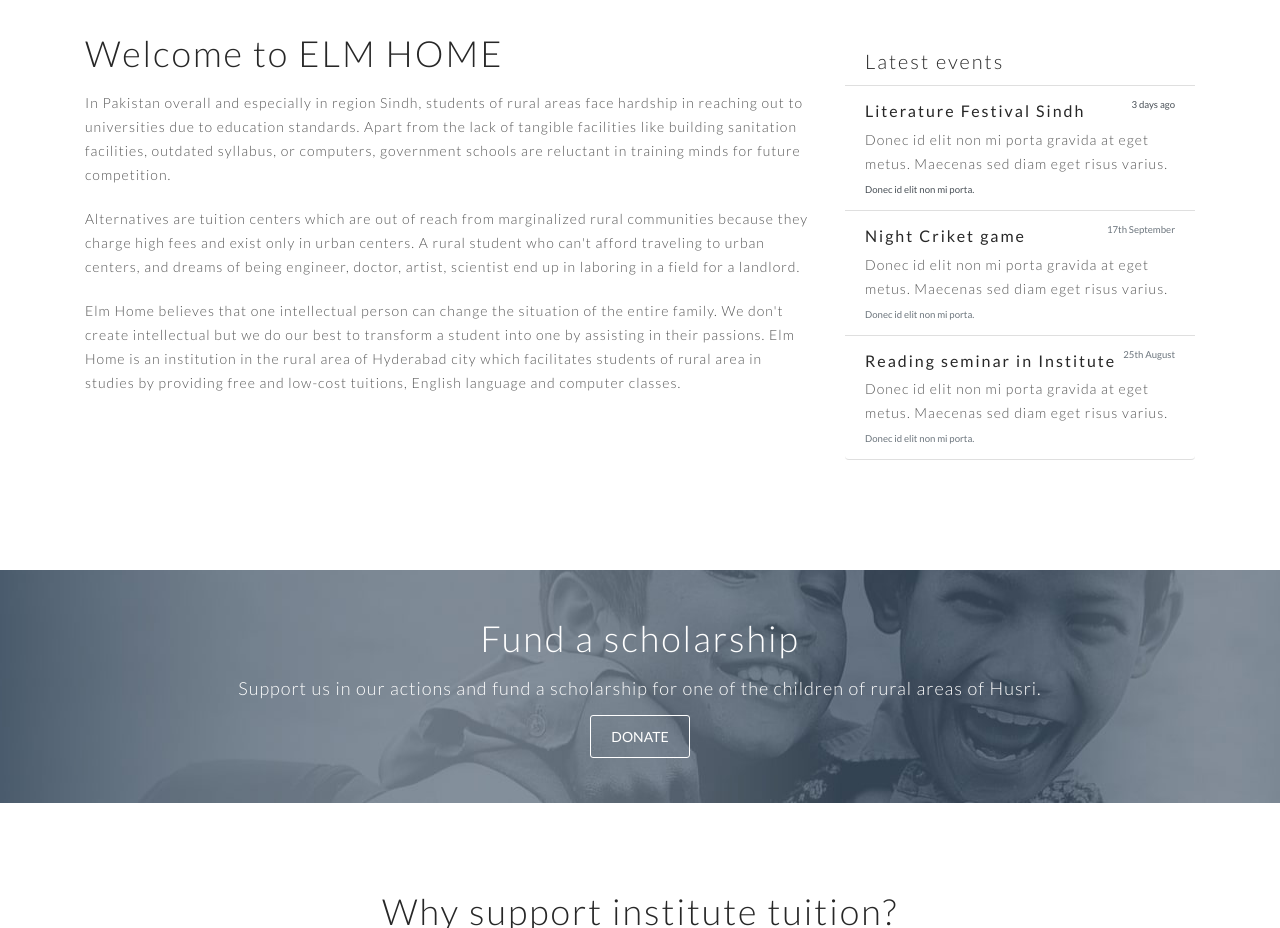
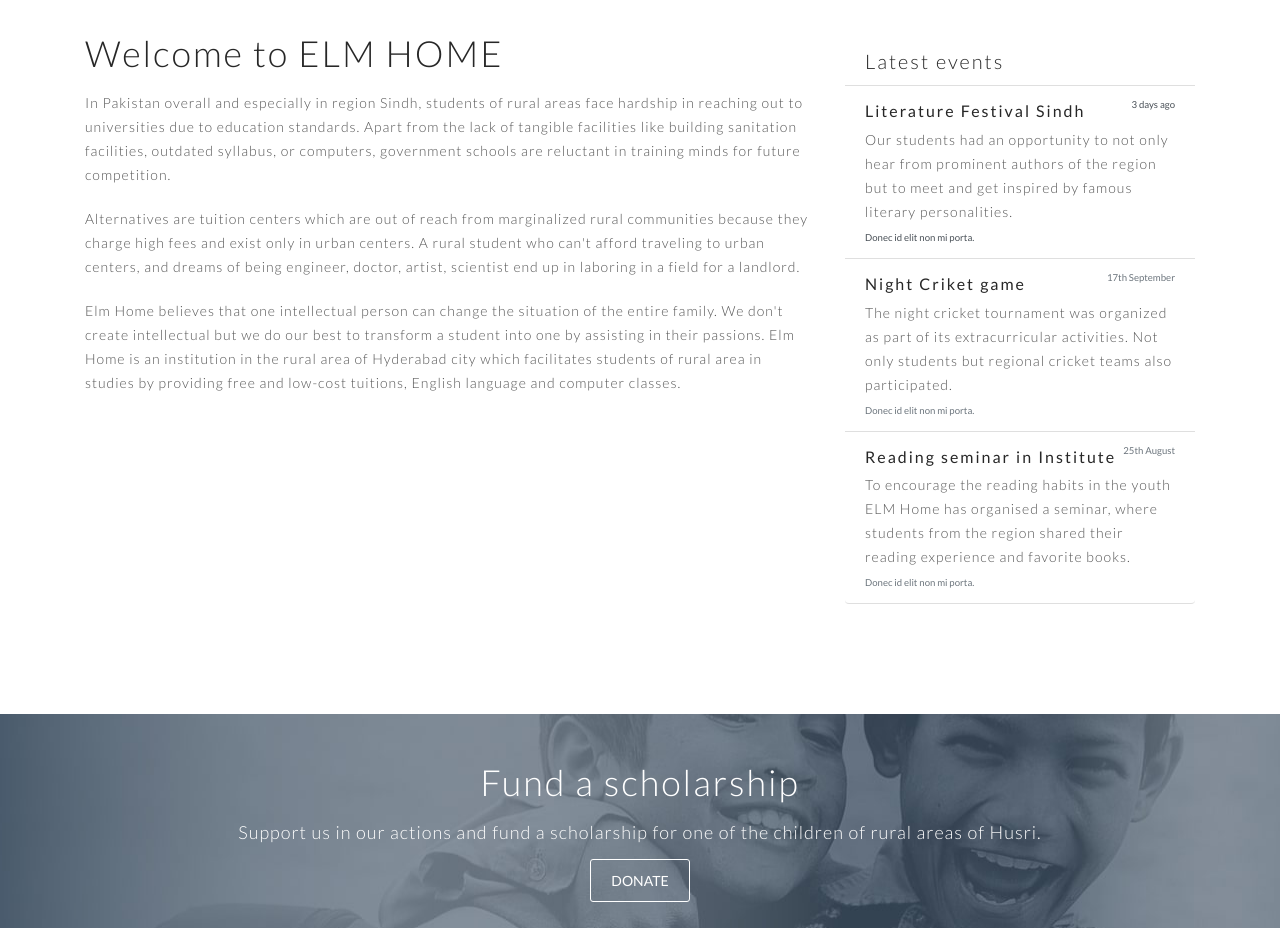
Before and after one commit to welaugh/welaugh.github.io, a plain HTML site: page elm-home.html in a window 1280 px wide. Shown: the part 840-1768 px from the top of the page. Drawn offline with nearby package versions, Linux system fonts and the light colour scheme.

Commit message:
Add the news info

```diff
--- a/elm-home.html
+++ b/elm-home.html
@@ -129,7 +129,7 @@
                                 <h5 class="mb-1">Literature Festival Sindh</h5>
                                 <small>3 days ago</small>
                               </div>
-                              <p class="mb-1">Donec id elit non mi porta gravida at eget metus. Maecenas sed diam eget risus varius.</p>
+                              <p class="mb-1">Our students had an opportunity to not only hear from prominent authors of the region but to meet and get inspired by famous literary personalities.</p>
                               <small>Donec id elit non mi porta.</small>
                             </a>
                             <a href="#" class="list-group-item list-group-item-action">
@@ -137,7 +137,7 @@
                                 <h5 class="mb-1">Night Criket game</h5>
                                 <small class="text-muted">17th September</small>
                               </div>
-                              <p class="mb-1">Donec id elit non mi porta gravida at eget metus. Maecenas sed diam eget risus varius.</p>
+                              <p class="mb-1">The night cricket tournament was organized as part of its extracurricular activities. Not only students but regional cricket teams also participated.</p>
                               <small class="text-muted">Donec id elit non mi porta.</small>
                             </a>
                             <a href="#" class="list-group-item list-group-item-action">
@@ -145,7 +145,7 @@
                                 <h5 class="mb-1">Reading seminar in Institute</h5>
                                 <small class="text-muted">25th August</small>
                               </div>
-                              <p class="mb-1">Donec id elit non mi porta gravida at eget metus. Maecenas sed diam eget risus varius.</p>
+                              <p class="mb-1">To encourage the reading habits in the youth ELM Home has organised a seminar, where students from the region shared their reading experience and favorite books.</p>
                               <small class="text-muted">Donec id elit non mi porta.</small>
                             </a>
                           </div>
```
